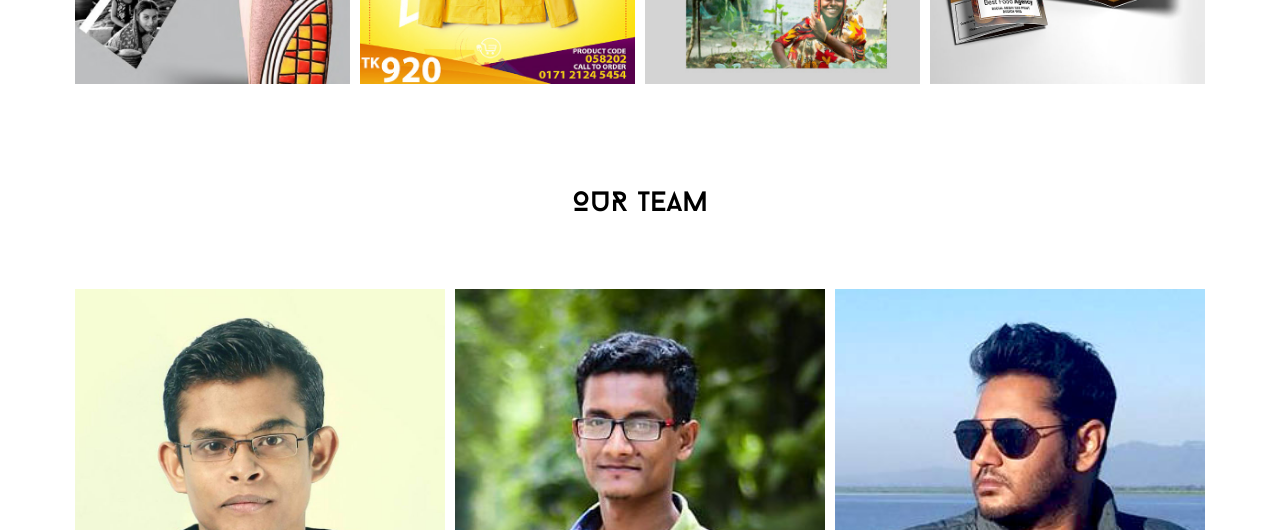
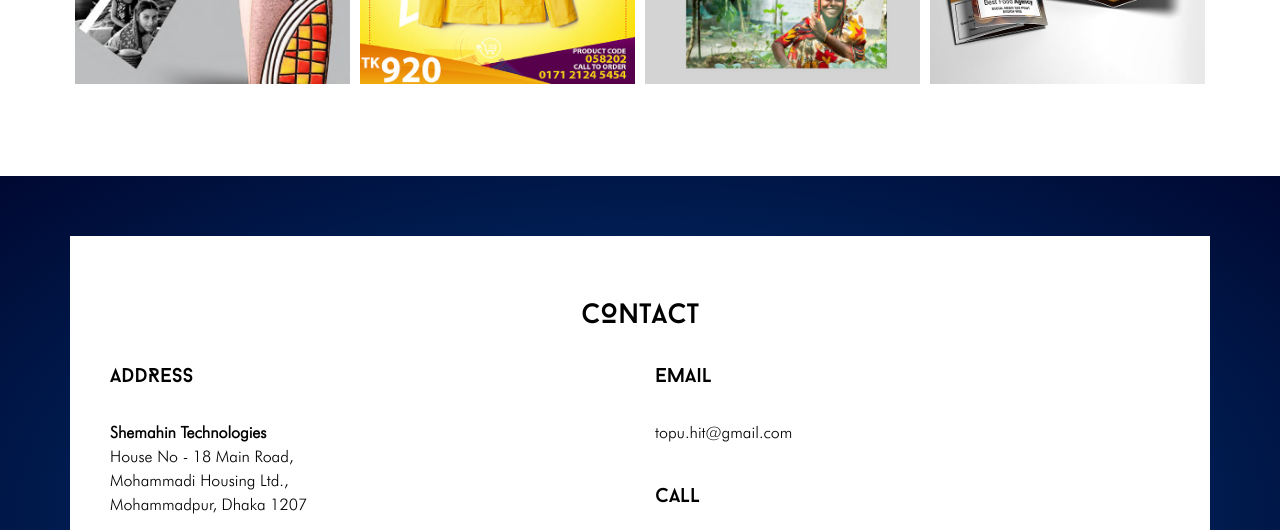
Before and after one commit to topuhit/ShemahinTech, a website: page index.html in a window 1280 px wide. Shown: the part 2100-2630 px from the top of the page. Drawn offline with nearby package versions, Linux system fonts and the light colour scheme.

Commit message:
remove out team

```diff
--- a/index.html
+++ b/index.html
@@ -166,14 +166,14 @@
                 </div>
             </div>
         </div>
-        <div class="row justify-content-md-center">
+<!--         <div class="row justify-content-md-center">
             <div class="col-md-8 inner2">
                 <div class="text-center">
                     <h3>OUR TEAM</h3>
                 </div>
             </div>
         </div>
-        <div class="row">
+       <div class="row">
             <div class="col-sm-4">
                 <img src="assets/team/tariqul.jpg" class=" img-responsive" style="width: 100%;" alt="Md Tariqul Islam" title="Md Tariqul Islam">
                 <br>
@@ -186,11 +186,6 @@
                 <br>
                 <p><b>Sagota Debnath</b><br>IT Executive<br><a href="https://www.facebook.com/SD111222"><i class="fa fa-facebook-square" aria-hidden="true"></i></a></p>
             </div>
-<!--             <div class="col-sm-3">
-
-                <br>
-                <br>
-            </div> -->
             <div class="col-sm-4">
                 <img src="assets/team/anik.jpg" class=" img-responsive" style="width: 100%;" alt="Anik Sarker" title="Anik Sarker">
                 <br>
@@ -204,7 +199,7 @@
                     </div>
                 </div>
             </div>
-        </div>
+        </div> -->
     </div>
     </div>
     <br>
```
